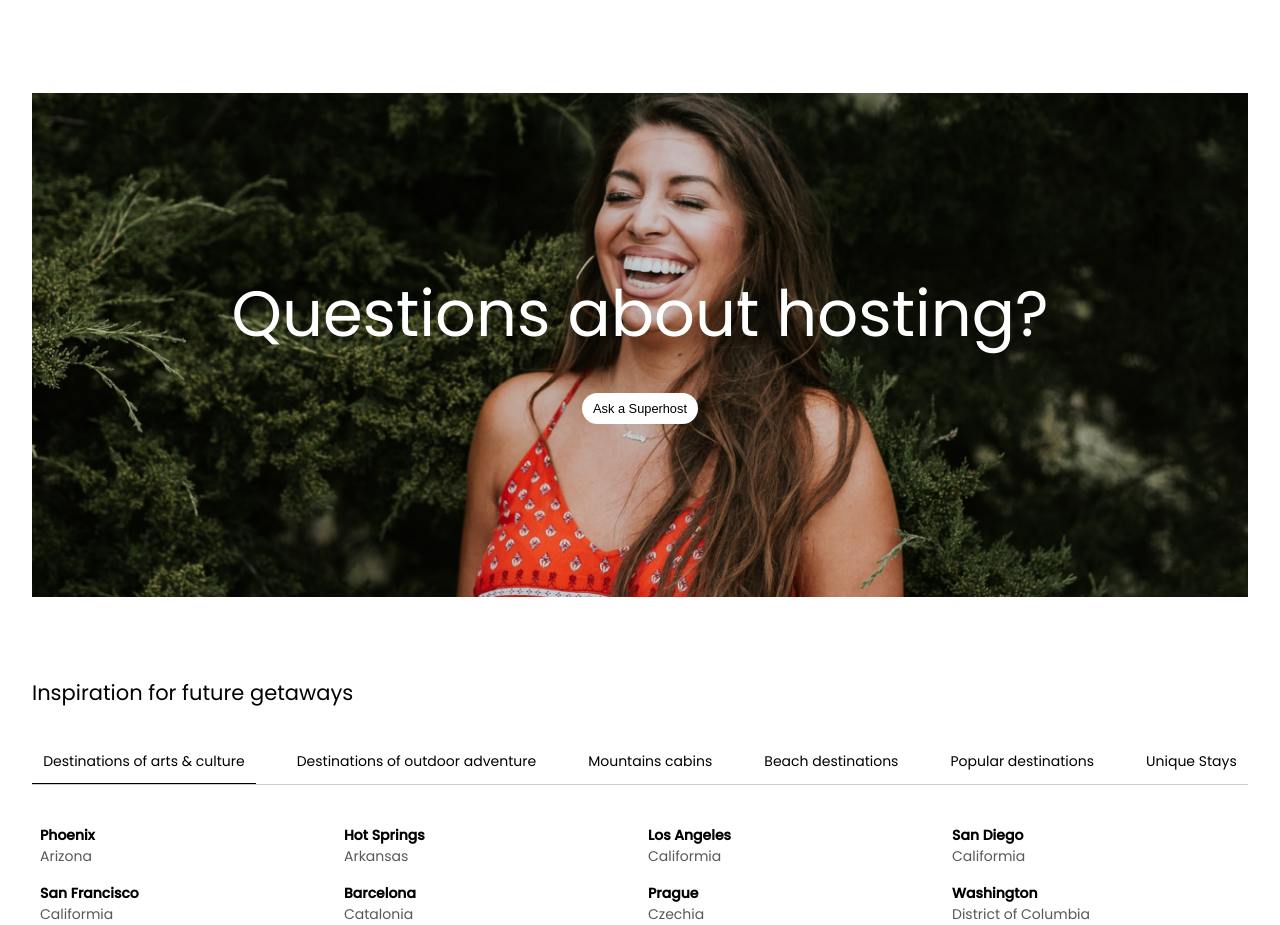
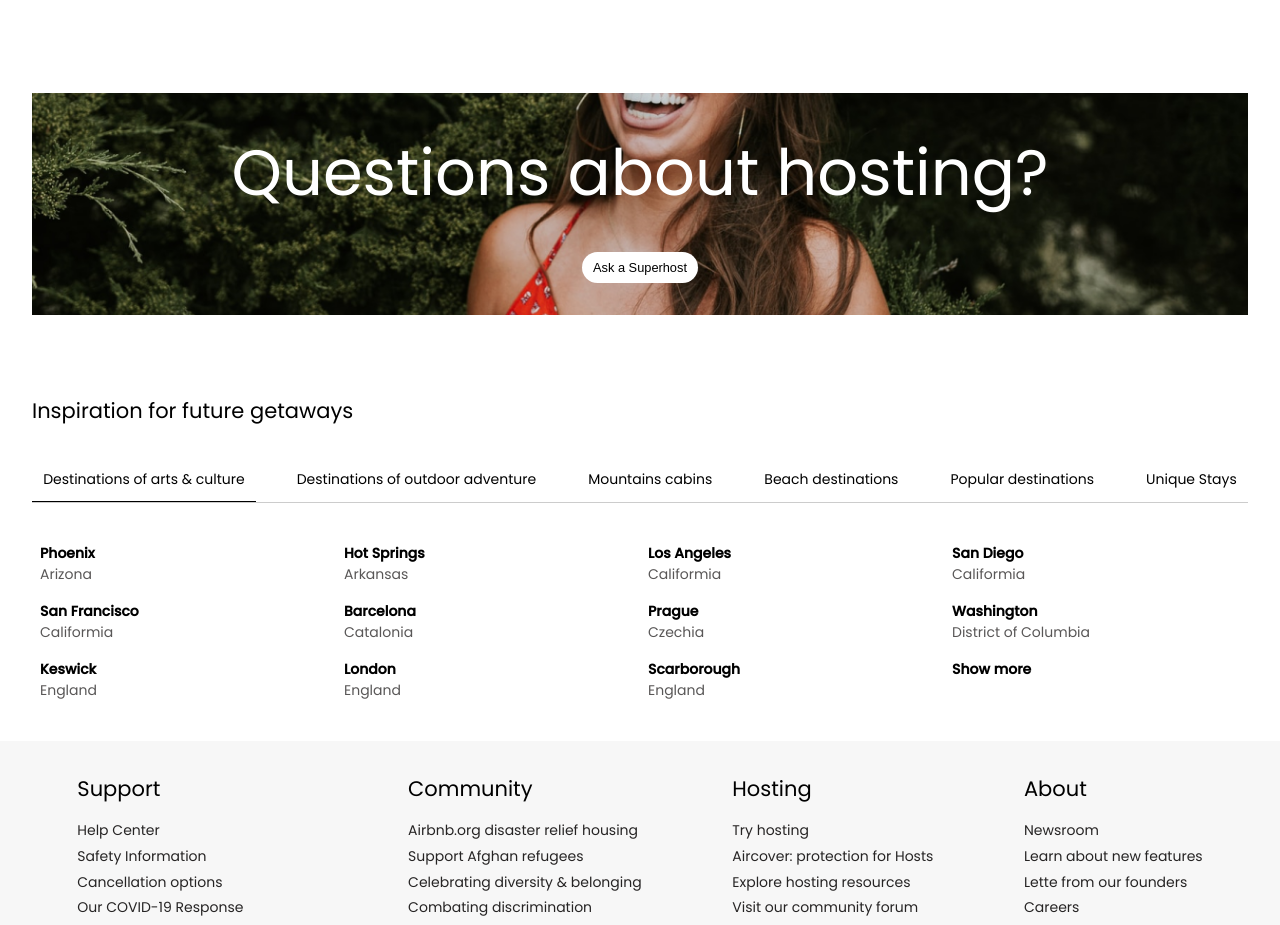
Before and after one commit to NayeemAhmed23/f3Contest1, a plain HTML site: page index.html in a window 1280 px wide. Shown: the part 1664-2589 px from the top of the page. Drawn offline with Linux system fonts and the light colour scheme.

Commit message:
Adding changes

```diff
--- a/css/style1.css
+++ b/css/style1.css
@@ -282,7 +282,7 @@ header .inner {
     justify-content: center;
     align-items: center;
     max-width: 100%;
-    height: 600px;
+
 }
 
 .hosting .inner {
@@ -303,7 +303,9 @@ header .inner {
     color: #fff;
     font-size: 4rem;
     font-weight: 400;
+    text-align: left;
 }
+
 
 .hosting button {
     background-color: #fff;
```
Also changed, not shown: index.html (renamed from index1.html).
